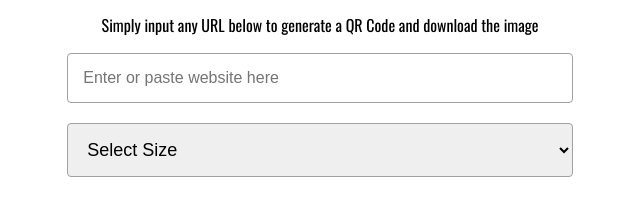
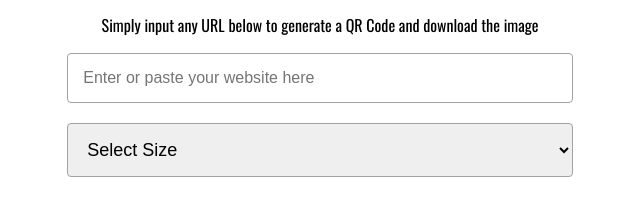
Before and after one commit to infvmous/qrCode-gen-V1, a plain HTML site: page index.html in a window 1280 px wide. Shown: the part 223-427 px from the top of the page, 320-960 px from the left. Drawn offline with nearby package versions, Linux system fonts and the light colour scheme.

Commit message:
update-outlook

```diff
--- a/index.html
+++ b/index.html
@@ -30,7 +30,7 @@
                 <p>Simply input any URL below to generate a QR Code and download the image
                 </p>
                 <form id="generate-form">
-                    <input type="url" name="" id="url-input" placeholder="Enter or paste website here">
+                    <input type="url" name="" id="url-input" placeholder="Enter or paste your website here">
                     <select name="select-size" id="size-select">
                         <option id="options" value=""> Select Size</option>
                         <option id="options" value="100"> 100 x 100</option>
```
